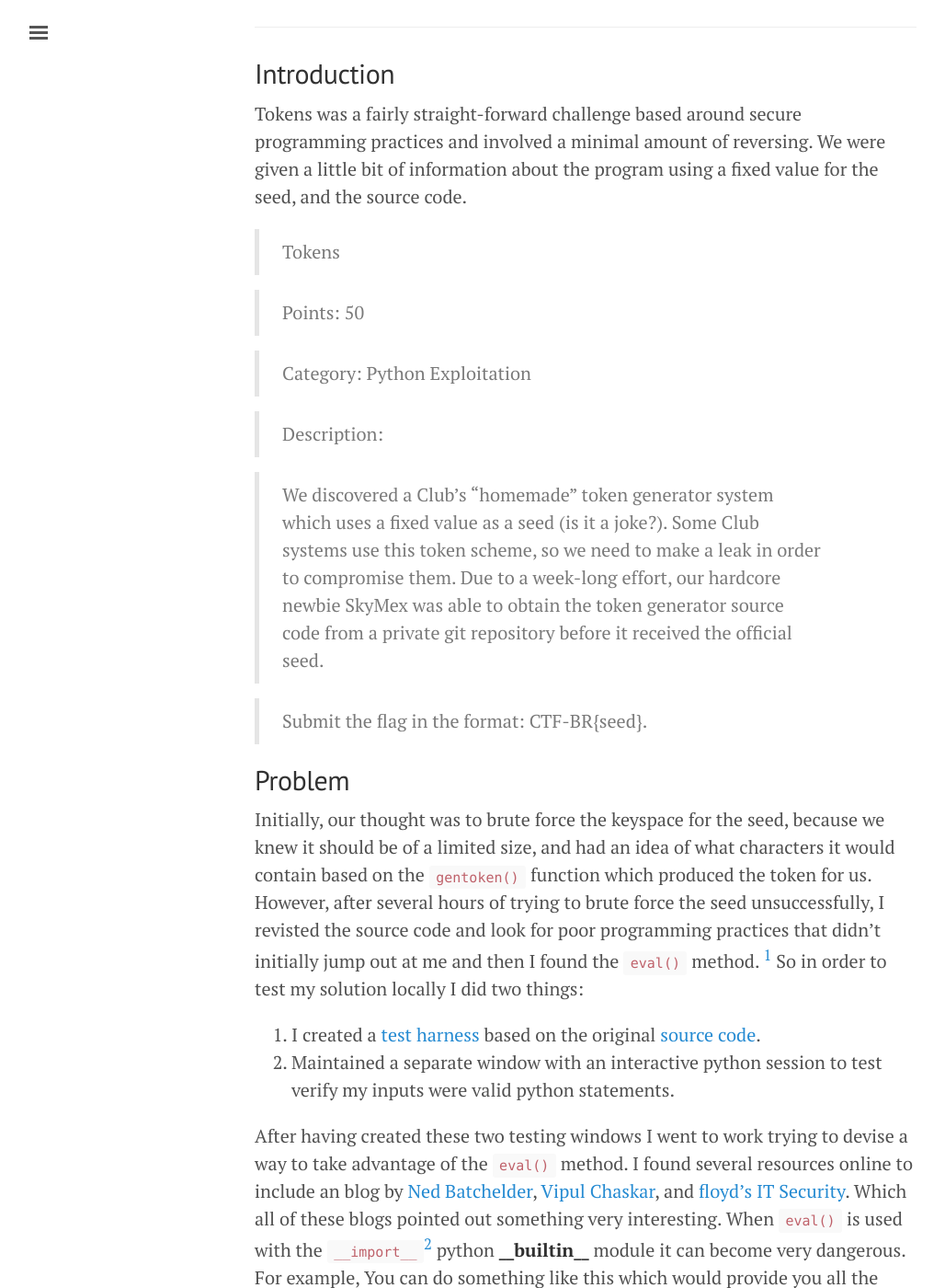
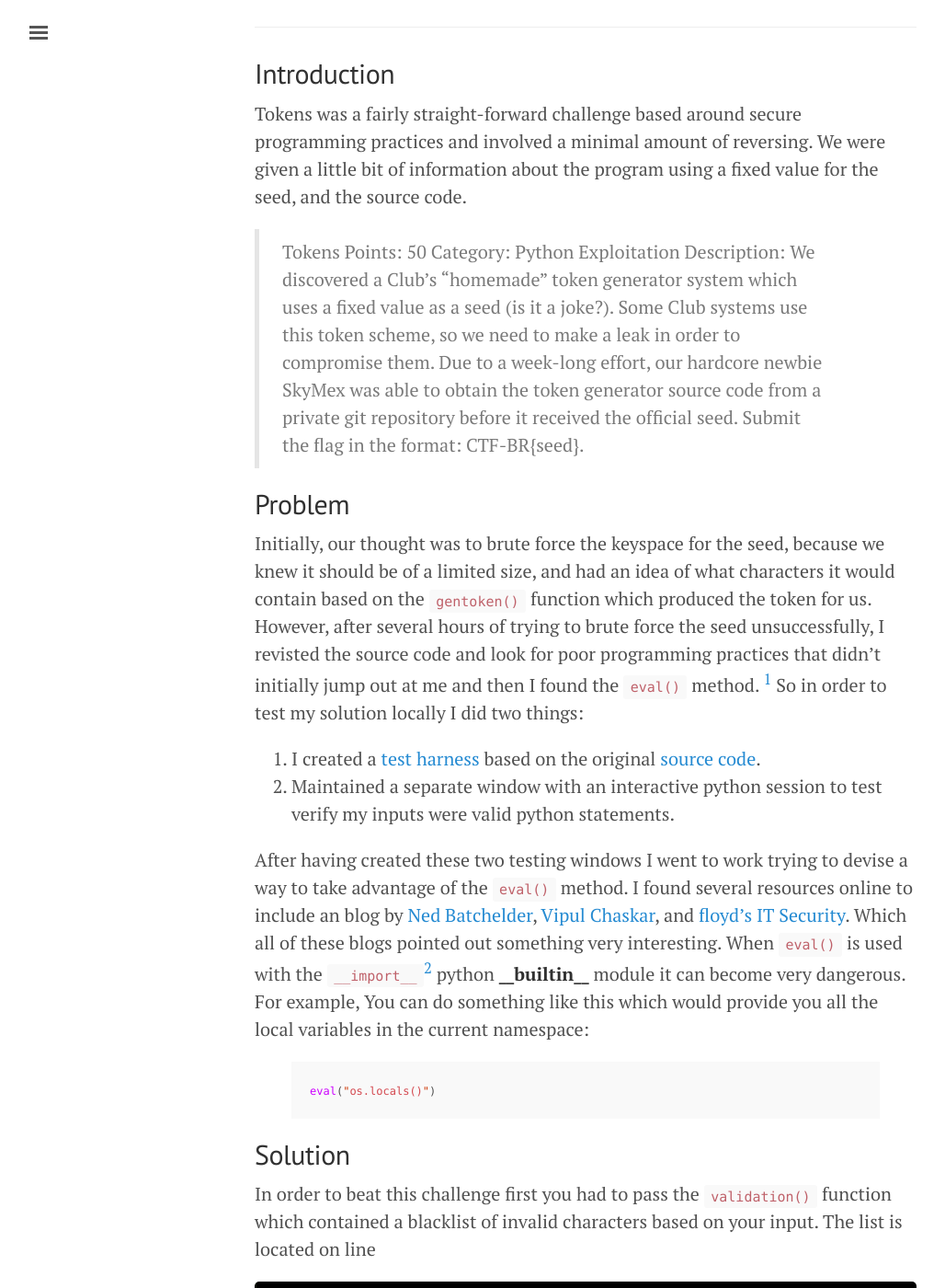
Before and after one commit to MCPA/MCPA.github.io, a Jekyll site: the page built from _posts/2016-pwn2win/2016-03-28-Tokens.md, in a window 1280 px wide and 1400 px high, scrolled down 413 px. Shown: the whole window at 92% size, without its empty margins (3-1031 px from the left). Built offline with Jekyll 4.4.1, drawn with Linux system fonts in a browser that asks for light colours; some of the changed text lies outside the part shown.

Commit message:
minor changes and re-writing solution portion

````diff
--- a/_posts/2016-pwn2win/2016-03-28-Tokens.md
+++ b/_posts/2016-pwn2win/2016-03-28-Tokens.md
@@ -17,15 +17,10 @@ date: 2016-03-28 20:10
 Tokens was a fairly straight-forward challenge based around secure programming practices and involved a minimal amount of reversing. We were given a little bit of information about the program using a fixed value for the seed, and the source code.
 
 > Tokens
-
 > Points: 50
-
 > Category: Python Exploitation
-
 > Description:
-
 >We discovered a Club’s “homemade” token generator system which uses a fixed value as a seed (is it a joke?). Some Club systems use this token scheme, so we need to make a leak in order to compromise them. Due to a week-long effort, our hardcore newbie SkyMex was able to obtain the token generator source code from a private git repository before it received the official seed.
-
 >Submit the flag in the format: CTF-BR{seed}.
 
 ## Problem
@@ -44,16 +39,15 @@ eval("os.locals()")
 
 
 ## Solution
-Stuff about solution
+In order to beat this challenge first you had to pass the ```validation()``` function which contained a blacklist of invalid characters based on your input. The list is located on line
 
-![solution](/images/2016-Pwn2Win/tokens-solution.png)-->
+![solution](/images/2016-Pwn2Win/tokens-solution.png)
 
 ## Code Snippets
 
 All code, solutions, and challenge materials are presented in this section in the case that anyone would like to try replicating our solution.
 
 ### <a name="source">Tokens.py Source code</a>
-
 
 {% highlight python linenos %}
 #!/usr/bin/python
````
